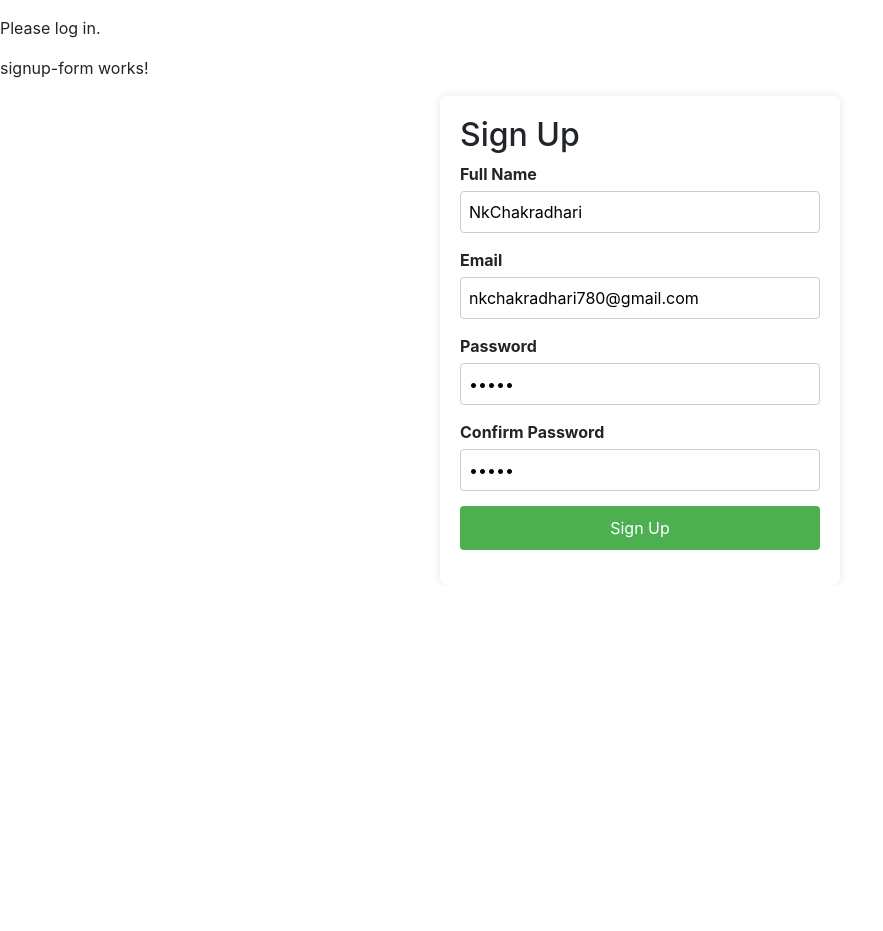
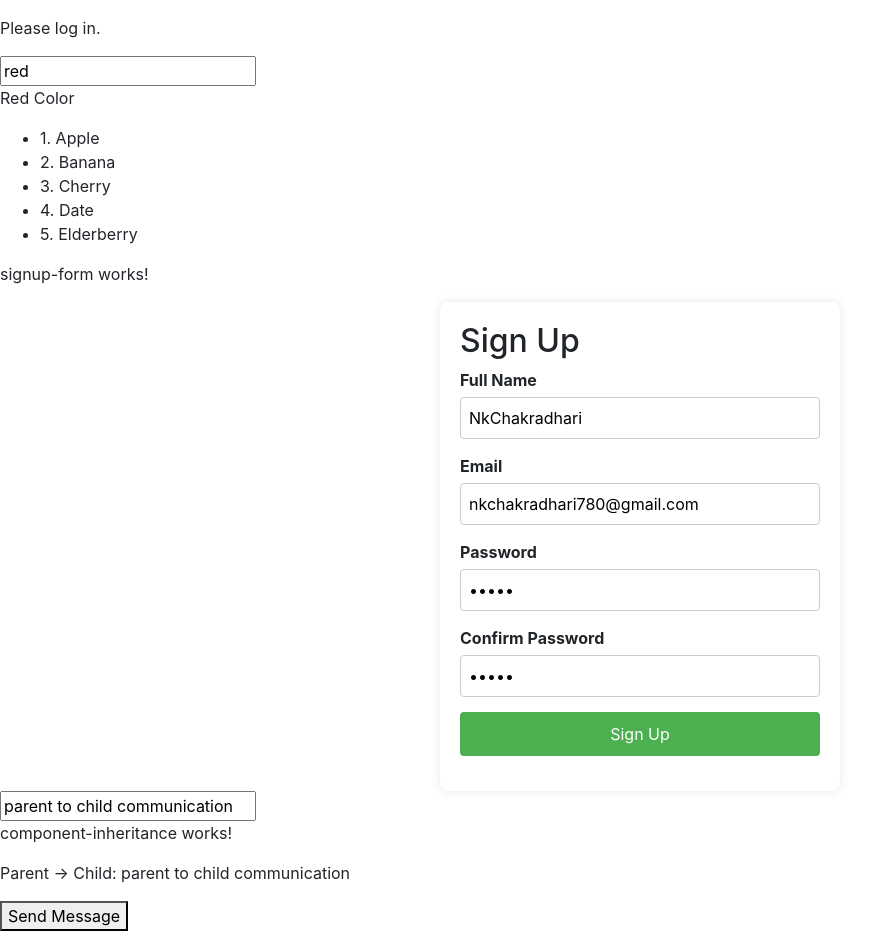
Before and after one commit to nkchakradhari780/First-Angular-app, an Angular app: page / in a window 1280 px wide. Shown: the part 826-1757 px from the top of the page, without its empty margins (0-883 px from the left). Before the commit the page ends 1411 px from the top, so only its background shows below. Built offline with nearby package versions, Linux system fonts and the light colour scheme.

Commit message:
implemented Inheritence b/w child and parent

```diff
--- a/src/app/app.html
+++ b/src/app/app.html
@@ -9,6 +9,11 @@
   <app-two-way-binding />
   <app-directive-implementation />
   <app-signup-form />
+
+  <input [(ngModel)]="message" />
+
+  <app-component-inheritance [message]="message" (messageEvent)="receiveMessage($event)"/>
+
 </div>
 
 <router-outlet />
--- a/src/app/app.ts
+++ b/src/app/app.ts
@@ -9,10 +9,12 @@ import { EventBinding } from './components/event-binding/event-binding';
 import { TwoWayBinding } from './components/two-way-binding/two-way-binding';
 import { DirectiveImplementation } from './components/directive-implementation/directive-implementation';
 import { SignupForm } from './components/signup-form/signup-form';
+import { ComponentInheritance } from "./components/component-inheritance/component-inheritance";
+import { FormsModule } from '@angular/forms';
 
 @Component({
   selector: 'app-root',
-  imports: [RouterOutlet, Header, Interpolation, ClassBinding, CommonModule, StyleBinding, EventBinding, TwoWayBinding,DirectiveImplementation,SignupForm],
+  imports: [RouterOutlet, Header, Interpolation, ClassBinding, CommonModule, StyleBinding, EventBinding, TwoWayBinding, DirectiveImplementation, SignupForm, ComponentInheritance,FormsModule],
   templateUrl: './app.html',
   styleUrl: './app.css'
 })
@@ -20,5 +22,11 @@ export class App {
   protected title = 'first-angular-app';
   protected name = "Nitin Chakradhari";
   flex = 'flex-box bg-color';
+  message = "parent to child communication";
 
+  childmsg: any;
+  receiveMessage($event: any) {
+    this.childmsg = $event;
+    console.log("Message received from child:", $event);
+  }
 }
--- /dev/null
+++ b/src/app/components/component-inheritance/component-inheritance.html
@@ -0,0 +1,5 @@
+<p>component-inheritance works!</p>
+
+<p>Parent -> Child: {{ message }}</p>
+
+<button (click)="sendMessage()">Send Message</button>
--- /dev/null
+++ b/src/app/components/component-inheritance/component-inheritance.ts
@@ -0,0 +1,22 @@
+import { Component, EventEmitter, Input, Output } from '@angular/core';
+
+@Component({
+  selector: 'app-component-inheritance',
+  imports: [],
+  templateUrl: './component-inheritance.html',
+  styleUrl: './component-inheritance.css'
+})
+
+export class ComponentInheritance {
+
+  messagefromchild = "Hello from child component";
+
+  @Input() message!: string;
+
+  @Output() messageEvent = new EventEmitter<string>();
+
+  sendMessage() {
+    this.messageEvent.emit(this.messagefromchild);
+  }
+
+}
--- a/src/app/components/directive-implementation/directive-implementation.html
+++ b/src/app/components/directive-implementation/directive-implementation.html
@@ -4,3 +4,16 @@
 <ng-template #loginBlock>
   <p>Please log in.</p>
 </ng-template>
+
+<input [(ngModel)]="selectedColor" placeholder="Enter a color" />
+
+<div [ngSwitch] = 'selectedColor'>
+  <p *ngSwitchCase="'red'">Red Color</p>
+  <p *ngSwitchCase="'blue'">Blue Color</p>
+  <p *ngSwitchCase="'green'">Green Color</p>
+  <p *ngSwitchDefault>Default Color</p>
+</div>
+
+<ul>
+  <li *ngFor="let fruit of fruits; let i = index">{{ i + 1 }}. {{ fruit }}</li>
+</ul>
--- a/src/app/components/directive-implementation/directive-implementation.ts
+++ b/src/app/components/directive-implementation/directive-implementation.ts
@@ -1,13 +1,17 @@
 import { Component } from '@angular/core';
 import { HighlightDirective } from '../../directives/highlight-directive';
 import { CommonModule } from '@angular/common';
+import { FormsModule } from '@angular/forms';
 
 @Component({
   selector: 'app-directive-implementation',
-  imports: [HighlightDirective,CommonModule],
+  imports: [HighlightDirective,CommonModule, FormsModule],
   templateUrl: './directive-implementation.html',
   styleUrl: './directive-implementation.css'
 })
 export class DirectiveImplementation {
   isLoggedIn = false;
+  selectedColor = 'red';
+
+  fruits = ['Apple', 'Banana', 'Cherry', 'Date', 'Elderberry'];
 }
```
Also changed, not shown: src/app/components/component-inheritance/component-inheritance.css (added), 1 other file (tests, documents, lock files or other folders).
